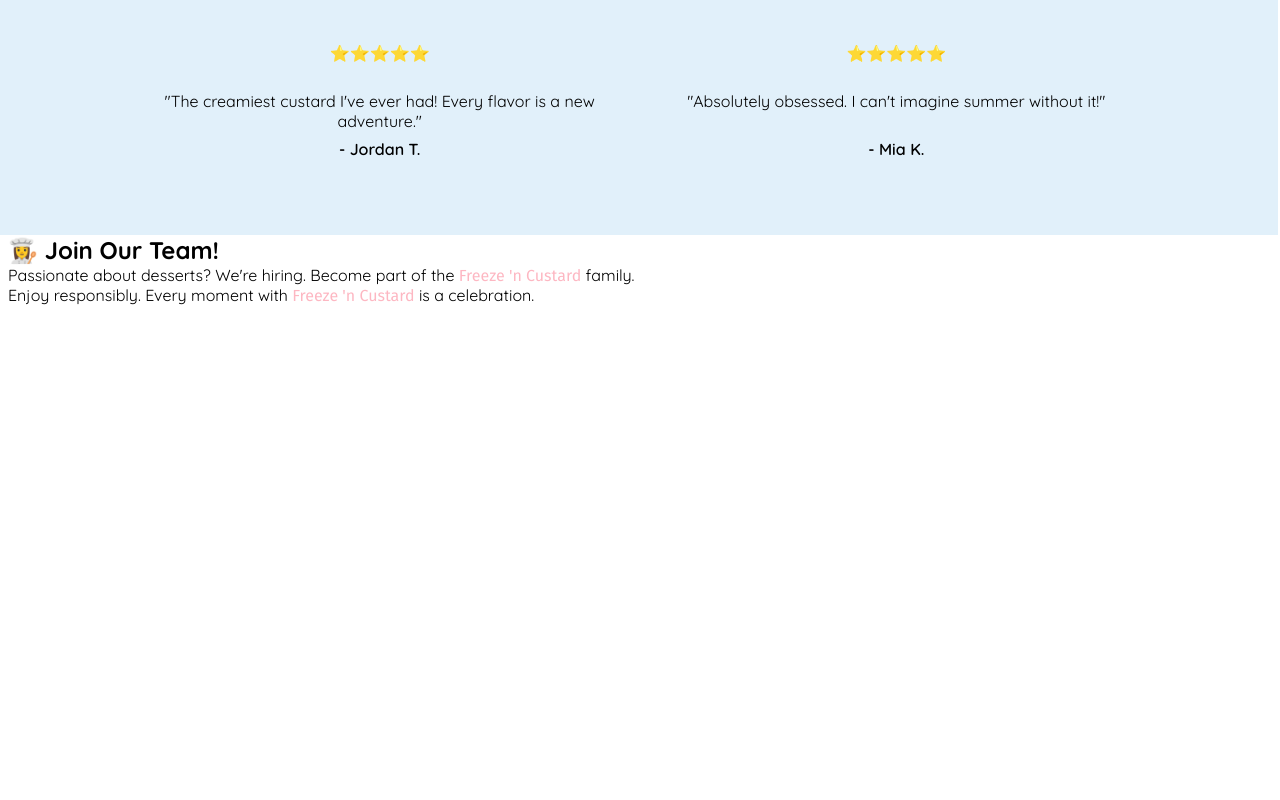
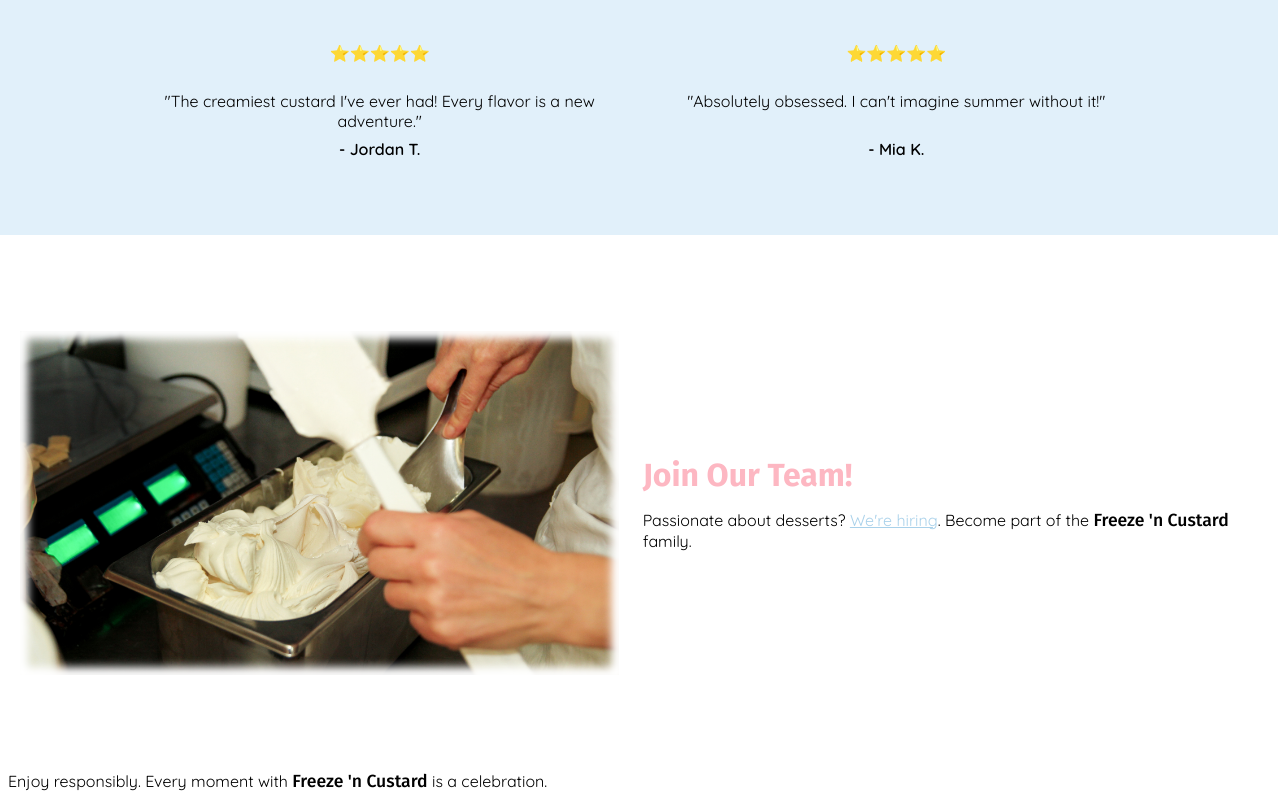
Before and after one commit to 59MrRobot/Freeze-n-Custard, a React (Create React App) app: page / in a window 1280 px wide. Shown: the part 1571-2371 px from the top of the page. Before the commit the page ends 1884 px from the top, so only its background shows below. Built offline with nearby package versions, Linux system fonts and the light colour scheme.

Commit message:
completed join section

```diff
--- a/src/App.scss
+++ b/src/App.scss
@@ -2,5 +2,7 @@
 
 .name {
   font-family: 'Fira Sans', sans-serif;
-  color: $pink-medium;
+  font-size: 1.1rem;
+  font-weight: 500;
+  // color: $pink-medium;
 }
--- a/src/App.tsx
+++ b/src/App.tsx
@@ -5,6 +5,7 @@ import { Main } from './components/Main';
 import { Creations } from './components/Creations';
 import { Visit } from './components/Visit';
 import { Reviews } from './components/Reviews';
+import { Join } from './components/Join';
 
 const App: React.FC = () => {
   return (
@@ -19,16 +20,13 @@ const App: React.FC = () => {
         <Visit />
 
         <Reviews />
+
+        <Join />
       </main>
 
 
 
-        <section>
-          <h2>👩‍🍳 Join Our Team!</h2>
-          <p>
-            Passionate about desserts? We're hiring. Become part of the <span className="name">Freeze 'n Custard</span> family.
-          </p>
-        </section>
+
 
         <p>
           Enjoy responsibly. Every moment with
--- /dev/null
+++ b/src/components/Join/Join.scss
@@ -0,0 +1,43 @@
+@import '../../styles/vars';
+
+.join {
+  padding: 96px 0;
+
+  &__wrapper {
+    max-width: 1240px;
+    margin: 0 auto;
+
+    display: flex;
+    justify-content: center;
+    align-items: center;
+    gap: 24px;
+  }
+
+  &__title {
+    font-family: 'Fira Sans', sans-serif;
+    color: $pink-medium;
+
+    font-size: 2rem;
+    font-weight: 700;
+  }
+
+  &__text {
+    margin-top: 16px;
+  }
+
+  &__link {
+    color: $blue-dark;
+  }
+
+  &__image {
+    width: 50%;
+    height: 344px;
+
+    background-image: url('../../../public/images/worker.jpg');
+    background-position: center;
+    background-repeat: no-repeat;
+    background-size: cover;
+
+    box-shadow: 0 0 8px 8px #fff inset;
+  }
+}
--- /dev/null
+++ b/src/components/Join/Join.tsx
@@ -0,0 +1,20 @@
+import React from 'react';
+import './Join.scss';
+
+export const Join: React.FC = () => {
+  return (
+    <section className='join'>
+      <div className="join__wrapper">
+        <div className='join__image'></div>
+
+        <div>
+          <h2 className='join__title'>Join Our Team!</h2>
+
+          <p className='join__text'>
+            Passionate about desserts? <a href='/' className='join__link'>We're hiring</a>. Become part of the <span className="name">Freeze 'n Custard</span> family.
+          </p>
+        </div>
+      </div>
+    </section>
+  )
+}
--- /dev/null
+++ b/src/components/Join/index.ts
@@ -0,0 +1 @@
+export * from './Join';
```
Also changed, not shown: public/images/worker.jpg (added), 1 other file (tests, documents, lock files or other folders).
